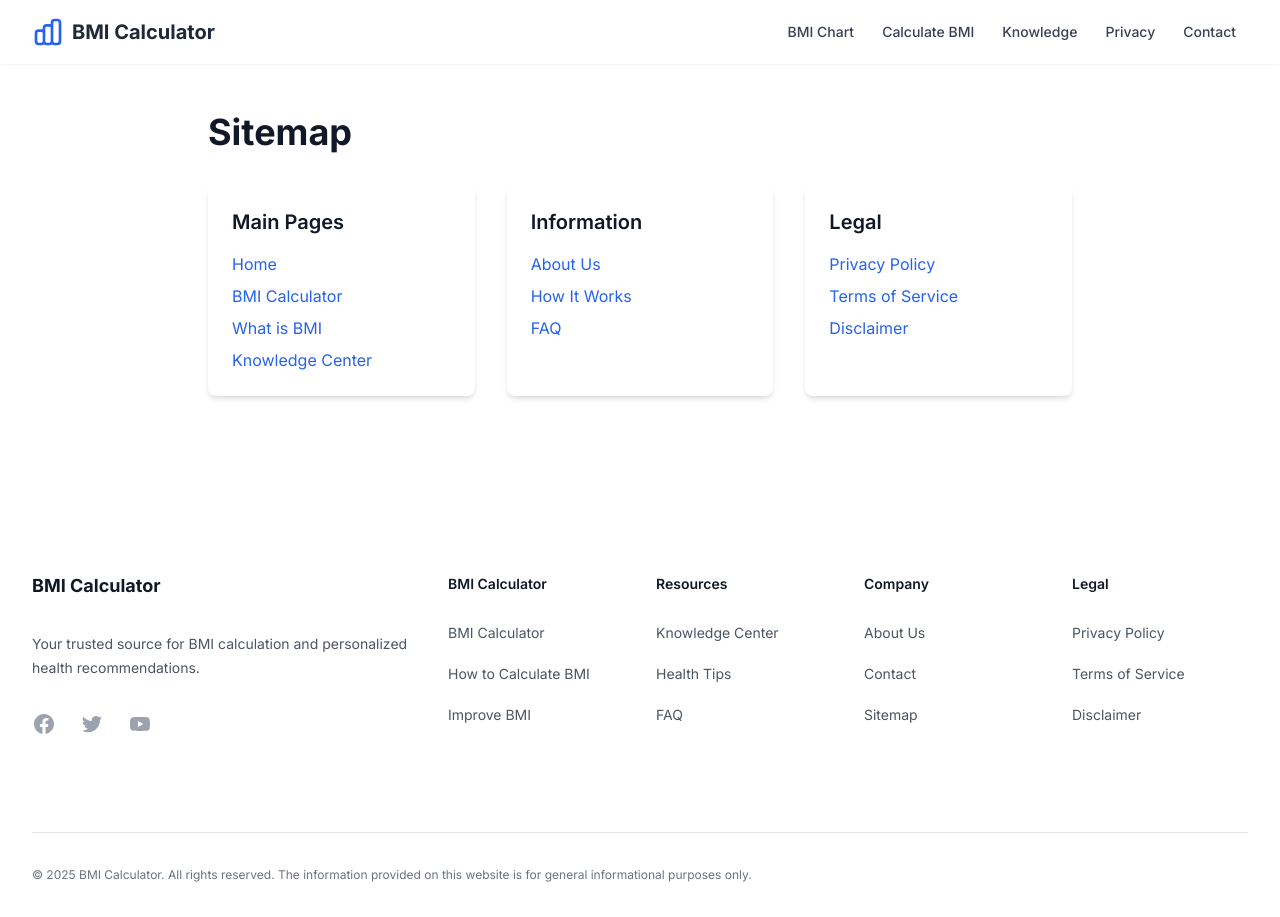
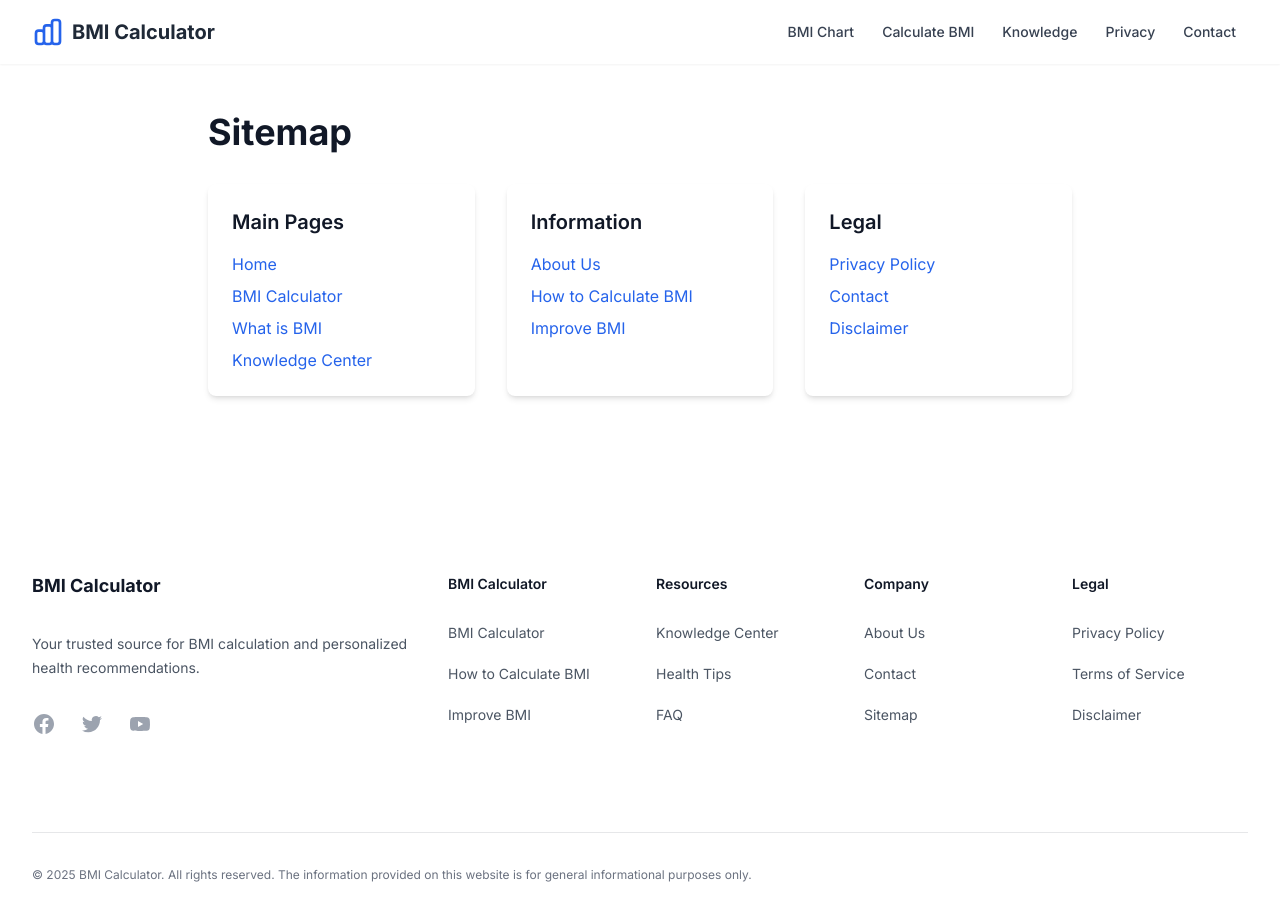
Before and after one commit to JamesCoder1688/baccalculator, a Next.js app: page /site-map in a window 1280 px wide. Built offline with nearby package versions, Linux system fonts and the light colour scheme.

Commit message:
Update sitemap links to match existing pages

```diff
--- a/src/app/site-map/page.tsx
+++ b/src/app/site-map/page.tsx
@@ -8,7 +8,7 @@ const siteMap = [
     title: 'Main Pages',
     links: [
       { name: 'Home', href: '/' },
-      { name: 'BMI Calculator', href: '/calculator' },
+      { name: 'BMI Calculator', href: '/bmi-calculator' },
       { name: 'What is BMI', href: '/what-is-bmi' },
       { name: 'Knowledge Center', href: '/knowledge-center' },
     ]
@@ -17,15 +17,15 @@ const siteMap = [
     title: 'Information',
     links: [
       { name: 'About Us', href: '/about' },
-      { name: 'How It Works', href: '/how-it-works' },
-      { name: 'FAQ', href: '/faq' },
+      { name: 'How to Calculate BMI', href: '/how-to-calculate-bmi' },
+      { name: 'Improve BMI', href: '/improve-bmi' },
     ]
   },
   {
     title: 'Legal',
     links: [
       { name: 'Privacy Policy', href: '/privacy' },
-      { name: 'Terms of Service', href: '/terms' },
+      { name: 'Contact', href: '/contact' },
       { name: 'Disclaimer', href: '/disclaimer' },
     ]
   }
```
